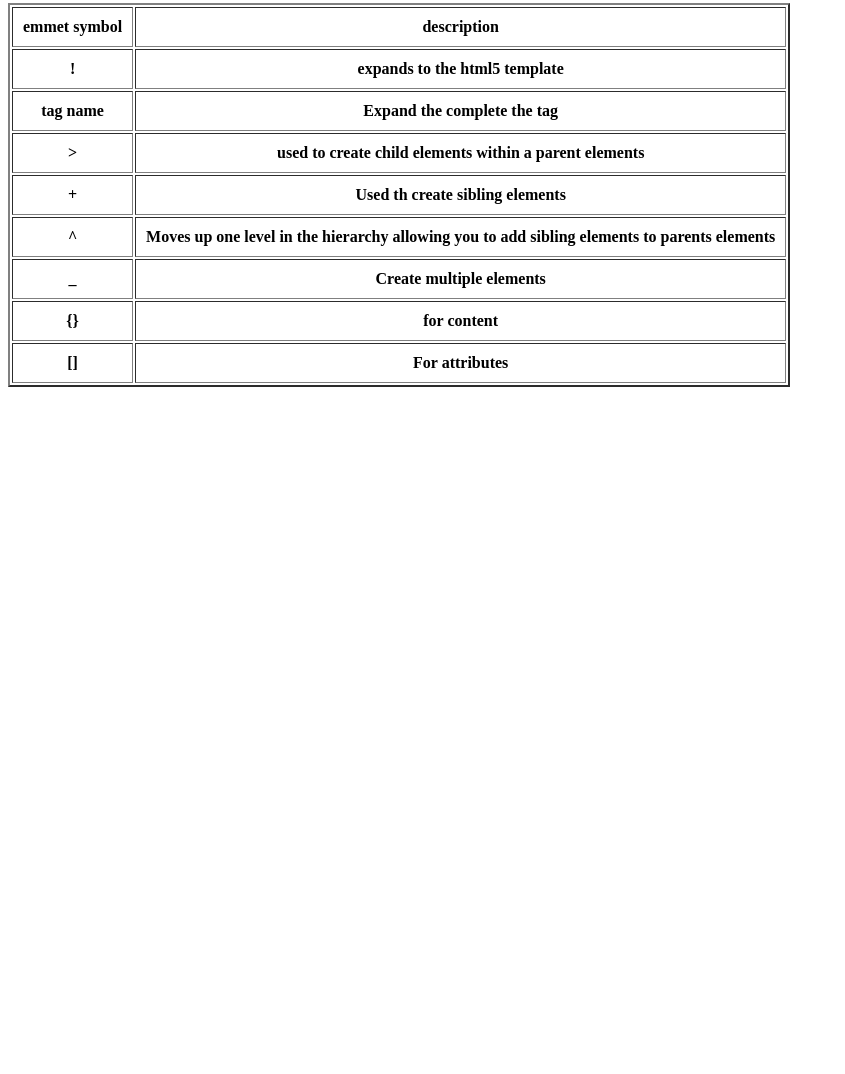
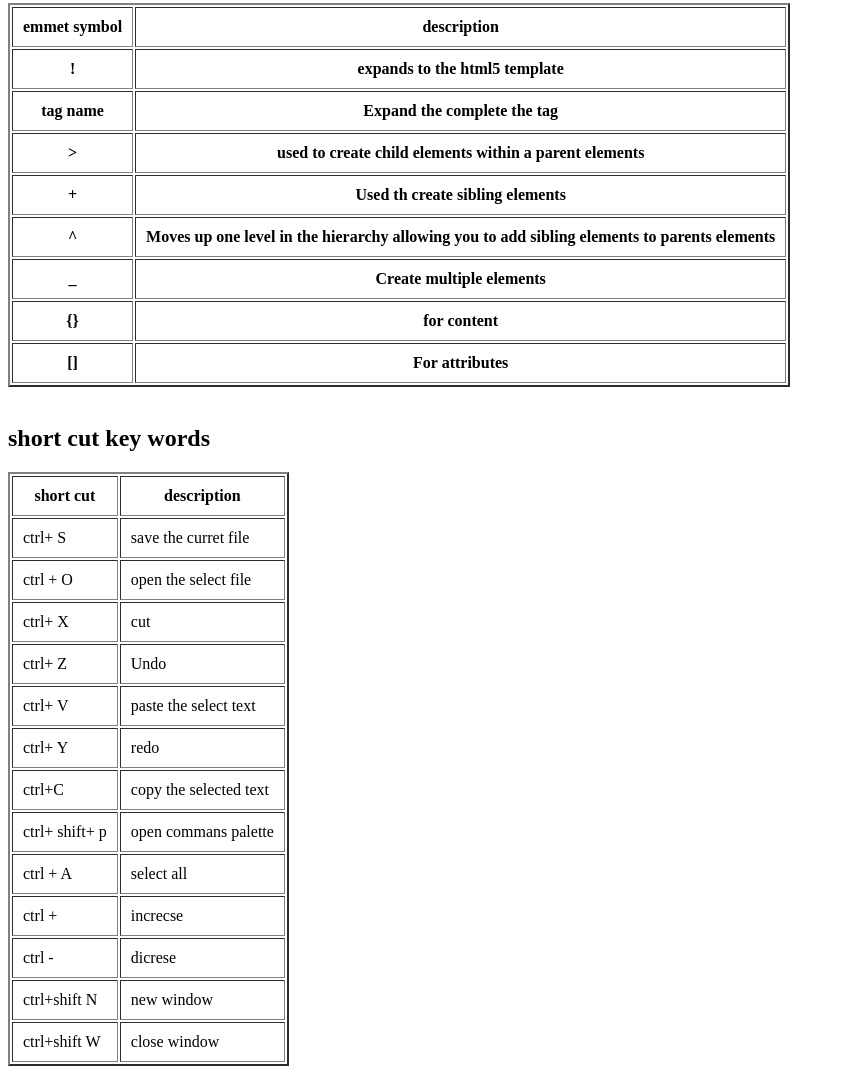
Before and after one commit to Satyanarayana-54/task4, a plain HTML site: page index.html in a window 1280 px wide. Shown: the part 352-1426 px from the top of the page, without its empty margins (0-845 px from the left). Before the commit the page ends 800 px from the top, so only its background shows below. Drawn offline with Linux system fonts and the light colour scheme.

Commit message:
Update index.html

```diff
--- a/index.html
+++ b/index.html
@@ -63,7 +63,69 @@
     <th>For attributes</th>
    </tr>
 </table>
+<br>
+<h2>short cut key words</h2>
+<table border="2" cellpadding="10px" calls spacibg="60px">
+<tr>
+    <th>short cut </th>
+    <th>description</th>
+</tr>
+<tr>
+    <td>ctrl+ S</td>
+    <td>save the curret file</td>
+</tr>
+<tr>
+    <td>ctrl + O</td>
+    <td>open the select file</td>
+</tr>
+<tr>
+    <td>ctrl+ X</td>
+    <td>cut</td>
+</tr>
+<tr>
 
+<td>ctrl+ Z</td>
+<td>Undo</td>
+</tr>
+<tr>
+    <td>ctrl+ V</td>
+    <td>paste the select text</td>
 
+</tr>
+<tr>
+    <td>ctrl+ Y</td>
+    <td>redo</td>
+</tr>
+<tr>
+    <td>ctrl+C</td>
+    <td>copy the selected text</td>
+</tr>
+<tr>
+<td>ctrl+ shift+ p</td>
+<td>open commans palette</td>
+</tr>
+<tr>
+    <td>ctrl + A</td>
+    <td>select all</td>
+</tr>
+<tr>
+    <td>ctrl +</td>
+    <td>increcse</td>
+</tr>
+<tr>
+    <td>ctrl -</td>
+    <td>dicrese</td>
+
+</tr>
+<tr>
+    <td>ctrl+shift N</td>
+    <td>new window</td>
+</tr>
+<tr>
+    <td>ctrl+shift W</td>
+    <td>close window</td>
+</tr>
+
+</table>
 </body>
 </html>
```
